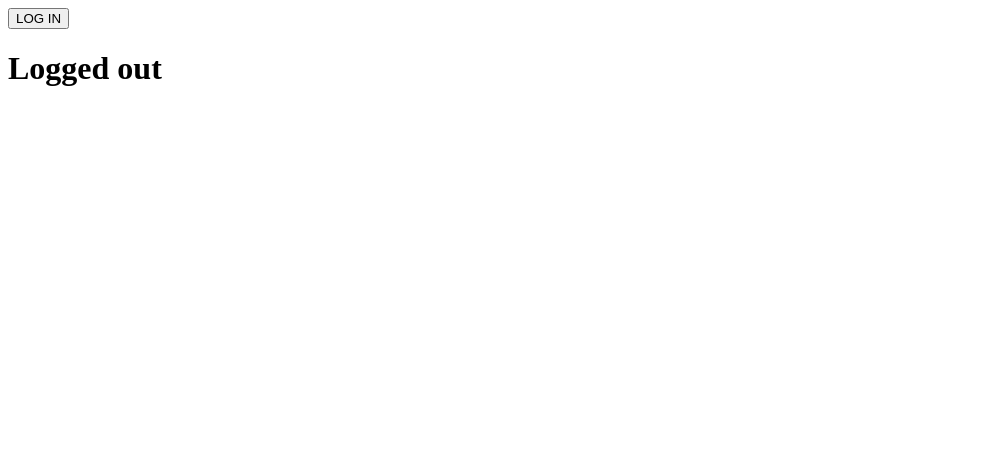
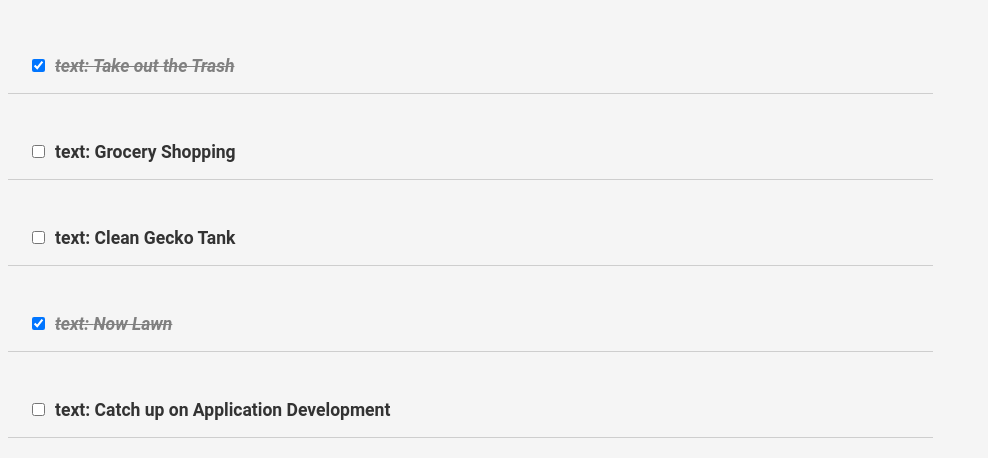
Before and after one commit to Tunji545/freecodecamp-create-react-app-windows, a React (Create React App) app: page / in a window 1280 px wide. Shown: the top 458 px of the page, without its empty margins (0-988 px from the left). Built offline with nearby package versions, Linux system fonts and the light colour scheme.

Commit message:
Todo App - 7

```diff
--- a/src/App.js
+++ b/src/App.js
@@ -1,29 +1,35 @@
 import React from "react";
+import todoData from  "./components/todoData";
+import TodoItem from "./components/TodoItem";
+import "./index.css";
 
 class App extends React.Component {
   constructor() {
     super();
     this.state = {
-      isLoggedIn: false
+      todoItem: todoData
     }
-    this.handleClick = this.handleClick.bind(this);
+    this.handleChange = this.handleChange.bind(this);
   }
 
-  handleClick() {
+  handleChange(id) {
     this.setState(prevState => {
+      const updatedState = prevState.todoItem.map(toDo => {
+        if (id === toDo.id) {
+          toDo.completed = !toDo.completed
+        }
+        return toDo;
+      })
       return {
-        isLoggedIn: !prevState.isLoggedIn
+        todoItem: updatedState
       }
     })
   }
-
   render() {
-    let buttonText = this.state.isLoggedIn ? "LOG OUT" : "LOG IN"
-    let displayText = this.state.isLoggedIn ? "Logged in" : "Logged out"
+    const TodoComponent = this.state.todoItem.map(todo => <TodoItem key={todo.id} todos={todo} handleChange={this.handleChange}/>)
     return (
       <div>
-        <button onClick={this.handleClick}>{buttonText}</button>
-        <h1>{displayText}</h1>
+        {TodoComponent}
       </div>
     )
   }
--- a/src/components/TodoItem.js
+++ b/src/components/TodoItem.js
@@ -1,14 +1,21 @@
 import React from "react";
 
 function TodoItem(props) {
-
+  let styles = {
+    color: "gray",
+    textDecoration: "line-through",
+    fontStyle: "italic"
+  }
   return (
     <div className="todo-item">
       <input type="checkbox"
         checked={props.todos.completed}
         onChange={() => props.handleChange(props.todos.id)}
       />
-      <h3>text: {props.todos.text}</h3>
+      {/* { props.todos.completed
+        ? <h3 style={styles}>text: {props.todos.text}</h3>
+        : <h3>text: {props.todos.text}</h3>} */}
+        <h3 style={props.todos.completed ? styles: null}>text: {props.todos.text}</h3>
     </div>
   )
 }
```
Also changed, not shown: 1 other file (tests, documents, lock files or other folders).
